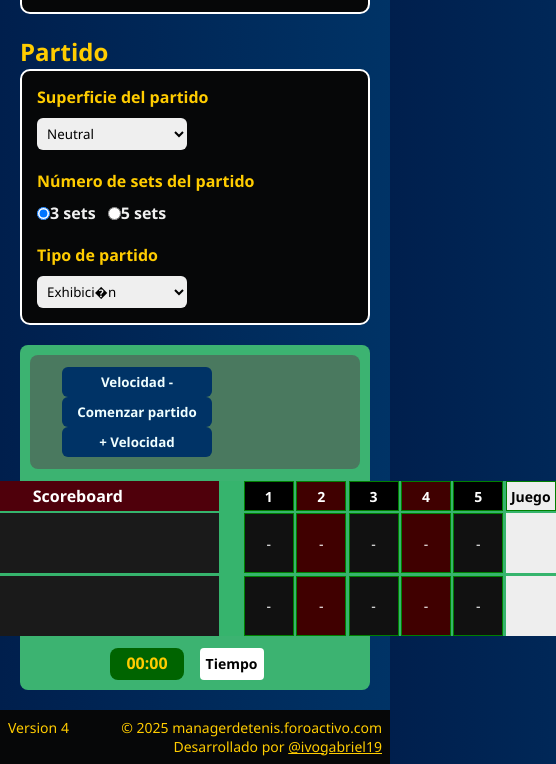
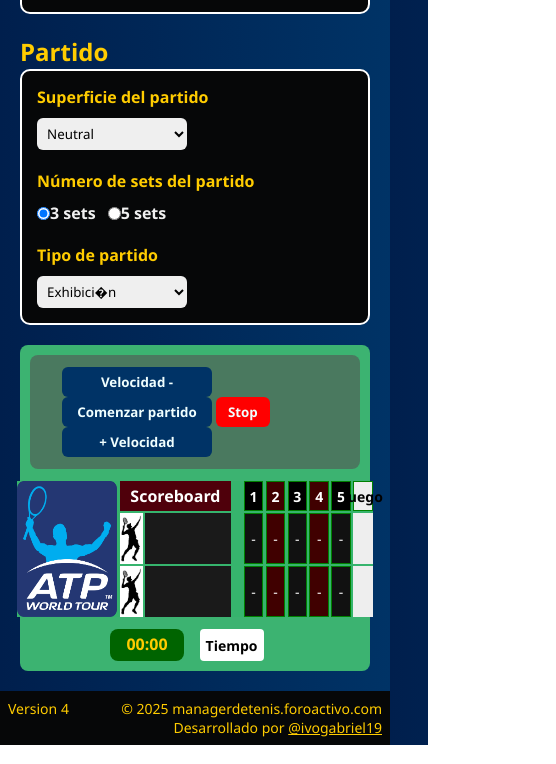
Before and after one commit to ivogabriel19/manager-tenis, a plain HTML site: page index.html in a window 390 px wide. Shown: the part 1737-2501 px from the top of the page, 556 px wide, since content can reach past the window. Drawn offline with Linux system fonts and the light colour scheme.

Commit message:
button stop, tambien retoques en tablero responsive

```diff
--- a/index.html
+++ b/index.html
@@ -242,6 +242,7 @@
       <div class="controles-marcador">
         <button id="btnVelDw" value="Velocidad -">Velocidad -</button>
         <button id="btnLaunch" value="Comenzar partido">Comenzar partido</button>
+        <button id="btnStop" class="redBtn" value="">Stop</button>
         <button id="btnVelUp" value="+ Velocidad">+ Velocidad</button>
       </div>
 
--- a/style.css
+++ b/style.css
@@ -119,6 +119,11 @@ button{
     background-color: #003366;
 }
 
+.redBtn{
+    background-color: red;
+    width: 4em;
+}
+
 .tactics-form {
     display: flex;
     justify-content: space-between;
@@ -171,8 +176,8 @@ legend {
     text-align: right;
     height: auto;
     display: grid;
-    grid-template-columns: auto 60px 220px 20px repeat(6, 50px);
-    grid-template-rows: auto 60px 60px;
+    grid-template-columns: auto 6vw 22vw 2vw repeat(6, 5vw);
+    grid-template-rows: auto 6vh 6vh;
     gap: .15rem;
     background-color: #36b46d;
     font-family: Arial, sans-serif;
```
